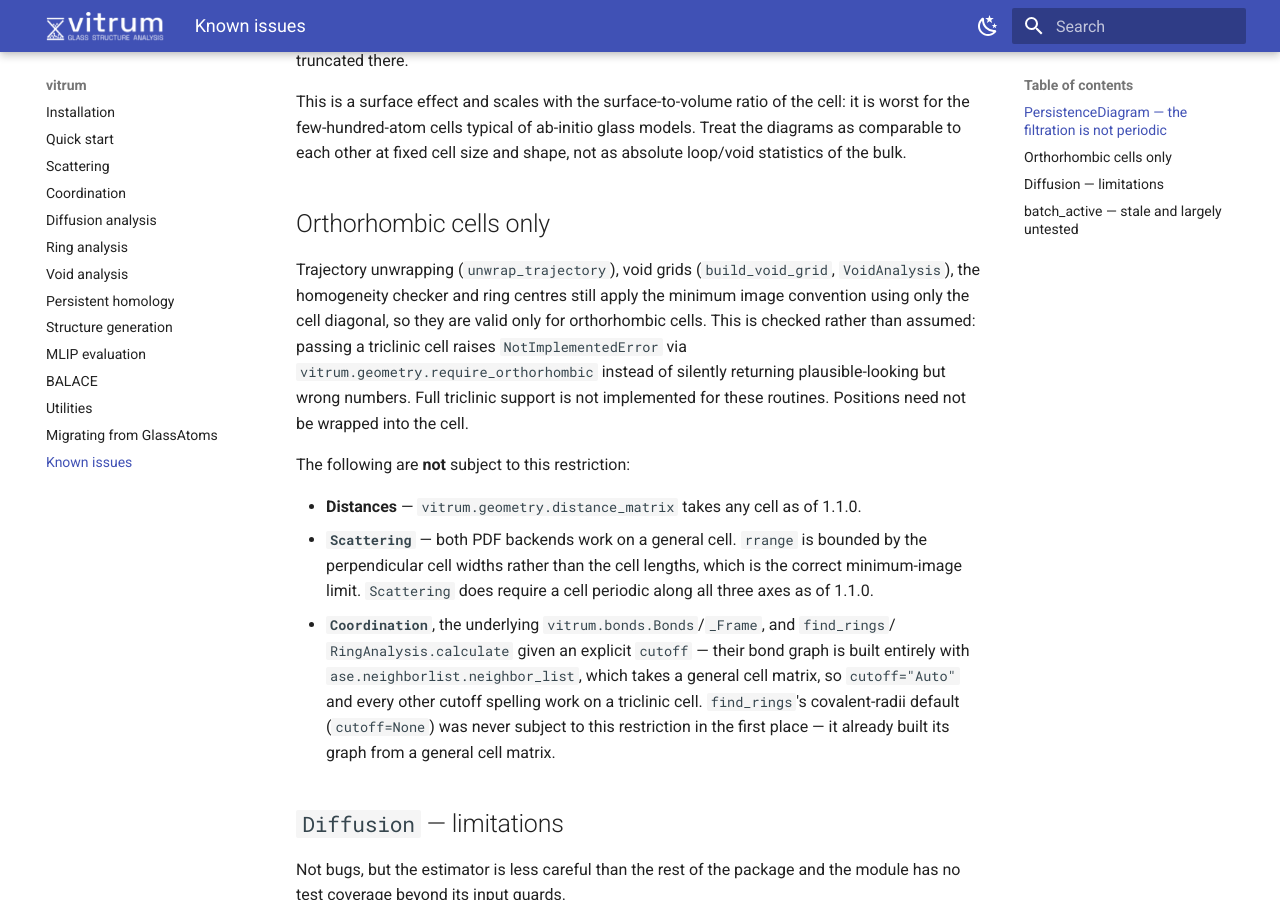
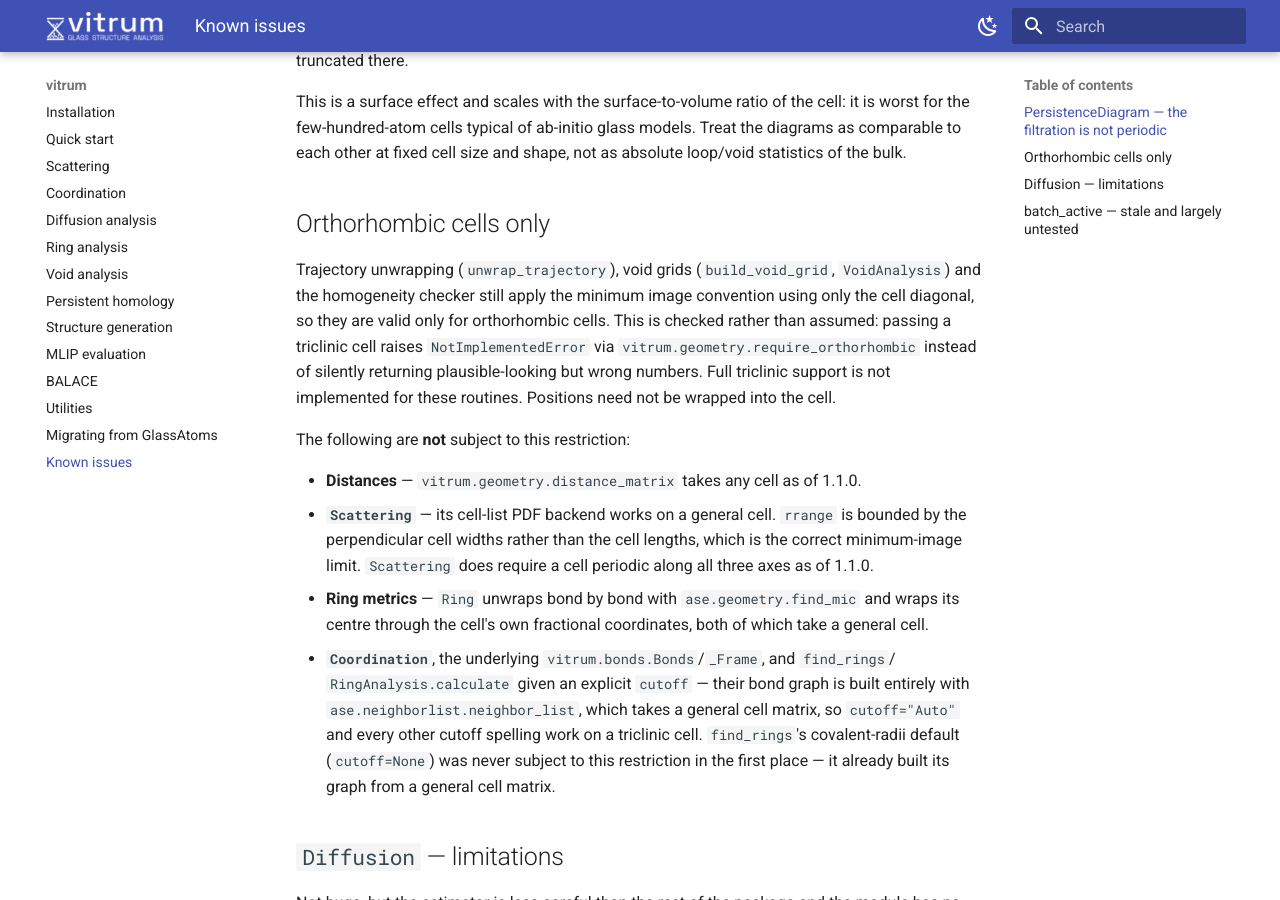
Before and after one commit to R-Chr/vitrum, an MkDocs documentation site: the page built from docs/vitrum/known_issues.md, in a window 1280 px wide and 900 px high, scrolled down 355 px. Built offline with MkDocs 1.6.1 and Material for MkDocs 9.7.7, drawn with Linux system fonts in a browser that asks for light colours.

Commit message:
Docs, changelog, CI and docstring updates
Prepare the 1.1.0 release notes and polish documentation. Bump release date in CHANGELOG and CITATION, expand CHANGELOG with new features (voids, persistent homology, GlassGenerator/Compositions, visualization, utilities) and clarify behavior/limitations (triclinic vs orthorhombic cells, scattering backend fix, API stability prior to 2.0). Update README and docs (index, quickstart, utilities, known_issues) to reflect module rename (trajectory -> trajectory_tools) and cell support. Tidy several docstrings (coordination, diffusion, scattering) and remove an outdated Parameters/Returns section from batch_active.learning. CI: avoid installing fragile extras in test matrix. Minor formatting/clarity edits across files.

```diff
--- a/docs/vitrum/known_issues.md
+++ b/docs/vitrum/known_issues.md
@@ -18,8 +18,8 @@ loop/void statistics of the bulk.
 ## Orthorhombic cells only
 
 Trajectory unwrapping (`unwrap_trajectory`), void grids (`build_void_grid`,
-`VoidAnalysis`), the homogeneity checker and ring centres still apply the minimum image
-convention using only the cell diagonal, so they are valid only for orthorhombic cells.
+`VoidAnalysis`) and the homogeneity checker still apply the minimum image convention using
+only the cell diagonal, so they are valid only for orthorhombic cells.
 This is checked rather than assumed: passing a triclinic cell raises `NotImplementedError`
 via `vitrum.geometry.require_orthorhombic` instead of silently returning
 plausible-looking but wrong numbers. Full triclinic support is not implemented for these
@@ -28,9 +28,12 @@ routines. Positions need not be wrapped into the cell.
 The following are **not** subject to this restriction:
 
 - **Distances** — `vitrum.geometry.distance_matrix` takes any cell as of 1.1.0.
-- **`Scattering`** — both PDF backends work on a general cell. `rrange` is bounded by the
-  perpendicular cell widths rather than the cell lengths, which is the correct minimum-image
-  limit. `Scattering` does require a cell periodic along all three axes as of 1.1.0.
+- **`Scattering`** — its cell-list PDF backend works on a general cell. `rrange` is bounded by
+  the perpendicular cell widths rather than the cell lengths, which is the correct
+  minimum-image limit. `Scattering` does require a cell periodic along all three axes as of
+  1.1.0.
+- **Ring metrics** — `Ring` unwraps bond by bond with `ase.geometry.find_mic` and wraps its
+  centre through the cell's own fractional coordinates, both of which take a general cell.
 - **`Coordination`**, the underlying `vitrum.bonds.Bonds`/`_Frame`, and `find_rings`/
   `RingAnalysis.calculate` given an explicit `cutoff` — their bond graph is built entirely
   with `ase.neighborlist.neighbor_list`, which takes a general cell matrix, so
```
Also changed, not shown: CHANGELOG.md (+48 -23 lines), README.md (+1 -1 lines), docs/index.md (+1 -1 lines), docs/vitrum/quickstart.md (+1 -1 lines), docs/vitrum/utilities.md (+1 -1 lines), 6 other files.
